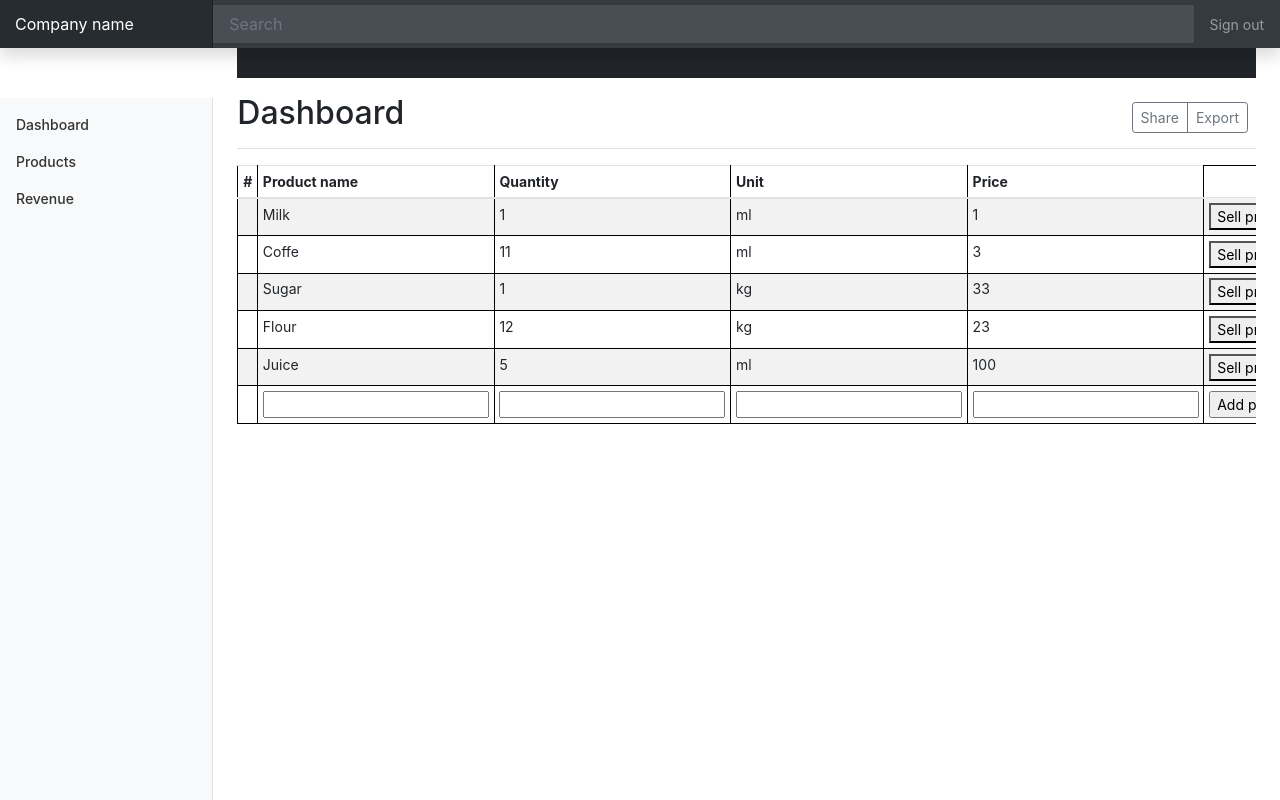
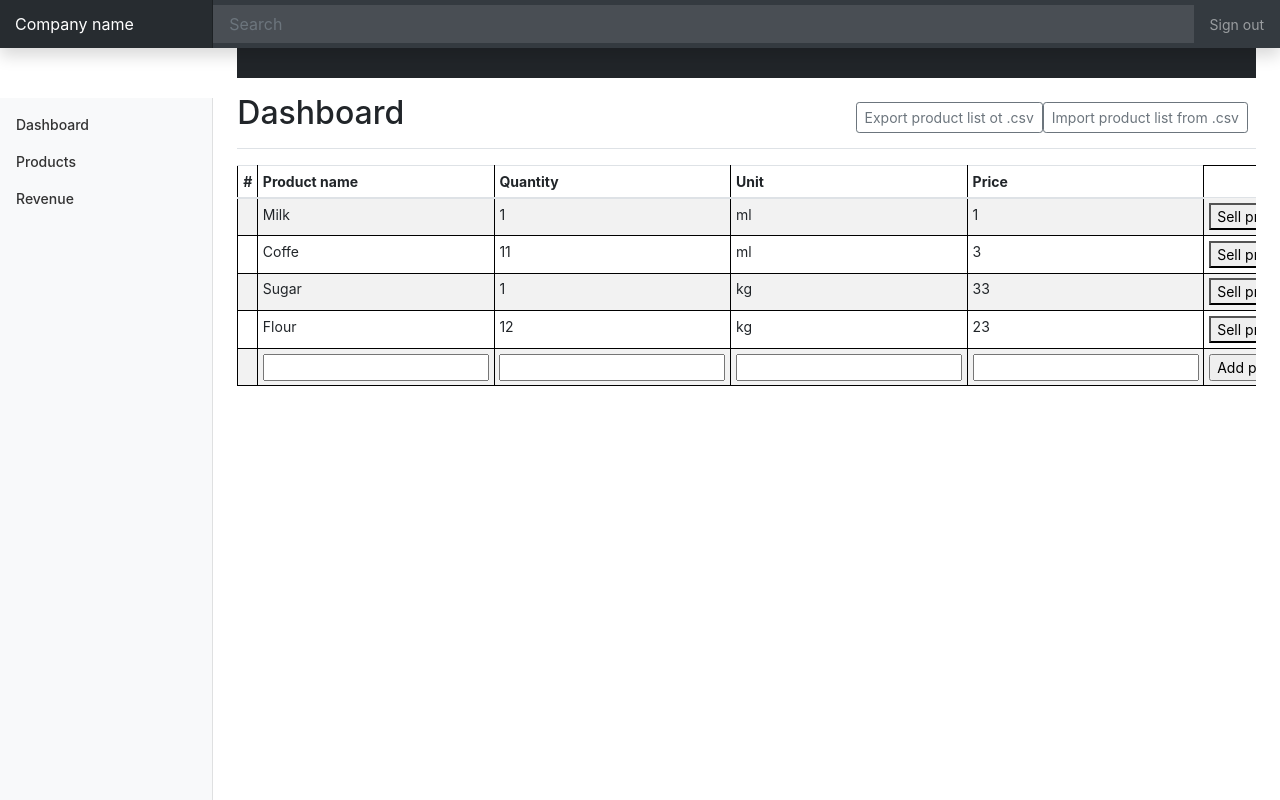
Before and after one commit to bukalra/chapter12, a Flask app: page / in a window 1280 px wide. Run offline with Flask 2, Linux system fonts and the light colour scheme; some libraries are stand-ins or nearby versions.

Commit message:
corrected remarks + import/export feature added

```diff
--- a/engine.py
+++ b/engine.py
@@ -19,7 +19,7 @@
 #func that exports shop resouces status to the .csv file
 def export_file_to_csv():
     with open('magazyn.csv', 'w', newline='') as csvfile:
-        fieldnames = ['name','quantity','unit','unit_price']
+        fieldnames = ['id','name','quantity','unit','unit_price']
         writer = csv.DictWriter(csvfile, fieldnames=fieldnames)
         writer.writeheader()
 
@@ -96,8 +96,6 @@
                         quantity_to_sell = quantity_to_sell + product.quantity
                         product.quantity = 0
                         sold_items_summary(id, name, quantity_to_sell,unit = product.unit, unit_price = product.unit_price)
-
-                        get_items()
                 else:
                     print('You can choose another item or different quantity. ')
 
@@ -128,7 +126,6 @@
     else:
         return False
 
-products = import_items_from_csv()
 
 """ #main program logic
 while to_do(action) != True:
--- a/magazyn.csv
+++ b/magazyn.csv
@@ -4,3 +4,5 @@
 3,Sugar,1,kg,33
 4,Flour,12,kg,23
 5,Juice,5,ml,100
+6,Tea,5,l,111
+7,Coffe,23,ml,33
--- a/main.py
+++ b/main.py
@@ -1,6 +1,4 @@
-from traceback import format_stack
-from unicodedata import name
-from flask import Flask, render_template, request, redirect, url_for, json, jsonify
+from flask import Flask, render_template, redirect, url_for, flash, request
 import engine
 from forms import ProductForm, ProductSaleForm
 
@@ -8,31 +6,48 @@
 app.config["SECRET_KEY"] = "nininini"
 quantity_to_sell = 0
 
-@app.route('/', methods = ['GET', 'POST'])
+@app.route('/', methods = ['GET'])
 def product_list():
     products = engine.products
     form = ProductForm()
+    return render_template("product_list.html", products = products, form=form)
 
-    if request.method == "GET":
-        return render_template("product_list.html", products = products, form=form)
-    elif request.method == "POST":
-        name = form.data['name']
-        quantity = form.data['quantity']
-        unit = form.data['unit']
-        unit_price = form.data['unit_price']
+@app.route('/add', methods = ['POST'])
+def product_add():
+    form = ProductForm()
+    name = form.data['name']
+    quantity = form.data['quantity']
+    unit = form.data['unit']
+    unit_price = form.data['unit_price']
 
-        products = engine.add_item(name, quantity, unit, unit_price)
-        return redirect(url_for("product_list"))
+    engine.add_item(name, quantity, unit, unit_price)
+    return redirect(url_for("product_list"))
 
-@app.route('/sell/<product_name>', methods = ['GET', 'POST'])
+@app.route('/sell/<product_name>', methods = ['POST'])
 def sell_product(product_name):
     form = ProductSaleForm()
 
-    if request.method == "POST" and form.data['quantity'] == None:
-        return render_template("sell_product.html", product_name = product_name, form=form)
+    return render_template("sell_product.html", product_name = product_name, form=form)
 
-    elif request.method == "POST":
-        quantity_to_sell2 = int(form.data['quantity'])
-        engine.sell_item(product_name, quantity_to_sell2)
-        print("ostatni etap")
-        return redirect(url_for("product_list"))
+@app.route('/update_quantity/<product_name>', methods = ['POST'])
+def update_quantity(product_name):
+    form = ProductSaleForm()
+    quantity_to_sell = int(form.data['quantity'])
+
+    engine.sell_item(product_name, quantity_to_sell)
+    print("ostatni etap")
+
+    return redirect(url_for("product_list"))
+
+@app.route("/export", methods=['GET', 'POST'])
+def export_product():
+    engine.export_file_to_csv()
+    flash('Successfully exported the list of the products do the .csv file')
+    return redirect(url_for('product_list'))
+
+@app.route("/import", methods=['GET', 'POST'])
+def import_product():
+    form = ProductForm()
+    products = engine.import_items_from_csv()
+    flash('Successfully imported the list of the products from the .csv file')
+    return render_template("product_list.html", products = products, form=form)
--- a/templates/base.html
+++ b/templates/base.html
@@ -58,9 +58,25 @@
     </nav>
 
     <main role="main" class="col-md-9 ml-sm-auto col-lg-10 px-4">
+
       {% block content %}
       {% endblock content %}
+      <div>
+        {% with messages = get_flashed_messages() %}
+        {% if messages %}
+            {% for message in messages %}
+              <div class="alert alert-info mt-3" role="alert">
+                {{ message }}
+                <button type="button" class="close" data-dismiss="alert" aria-label="Close">
+                  <span aria-hidden="true">&times;</span>
+                </button>
+              </div>
+            {% endfor %}
+          {% endif %}
+        {% endwith %}
+      </div>
     </main>
+
   </div>
 </div>
 <script src="https://code.jquery.com/jquery-3.4.1.slim.min.js"></script>
--- a/templates/product_list.html
+++ b/templates/product_list.html
@@ -15,8 +15,12 @@
         <h1 class="h2">Dashboard</h1>
         <div class="btn-toolbar mb-2 mb-md-0">
             <div class="btn-group mr-2">
-                <button type="button" class="btn btn-sm btn-outline-secondary">Share</button>
-                <button type="button" class="btn btn-sm btn-outline-secondary">Export</button>
+                <form action="/export" method="GET">
+                    <button type="submit" class="btn btn-sm btn-outline-secondary">Export product list ot .csv</button>
+                </form>
+                <form action="/import" method="GET">
+                    <button type="submit" class="btn btn-sm btn-outline-secondary">Import product list from .csv</button>
+                </form>
             </div>
         </div>
     </div>
@@ -41,7 +45,6 @@
                 <td>{{ product.unit_price }}</td>
                 <td>
                     <form method="POST" action="{{ url_for('sell_product', product_name=product.name)}}">
-                        <input type="hidden" name="product_quantity" value="{{ product.quantity }}">
 
                             <button type="submit">Sell product</button>
                     </form>
@@ -51,7 +54,7 @@
 
             {% endfor %}
 
-            <form method="POST" action="/">
+            <form method="POST" action="/add">
                 {{ form.hidden_tag() }}
                 <tr>
                     <td></td>
--- a/templates/sell_product.html
+++ b/templates/sell_product.html
@@ -18,7 +18,7 @@
     <div>
 
             <a>The amount of {{ product_name }} to sell:</a>
-            <form method="POST" action="{{ url_for('sell_product', product_name=product_name)}}">
+            <form method="POST" action="{{ url_for('update_quantity', product_name=product_name)}}">
                 {{ form.hidden_tag() }}
                 {% for field in form if field.widget.input_type != 'hidden' %}
                 <a>{{ field }}</a>
```
